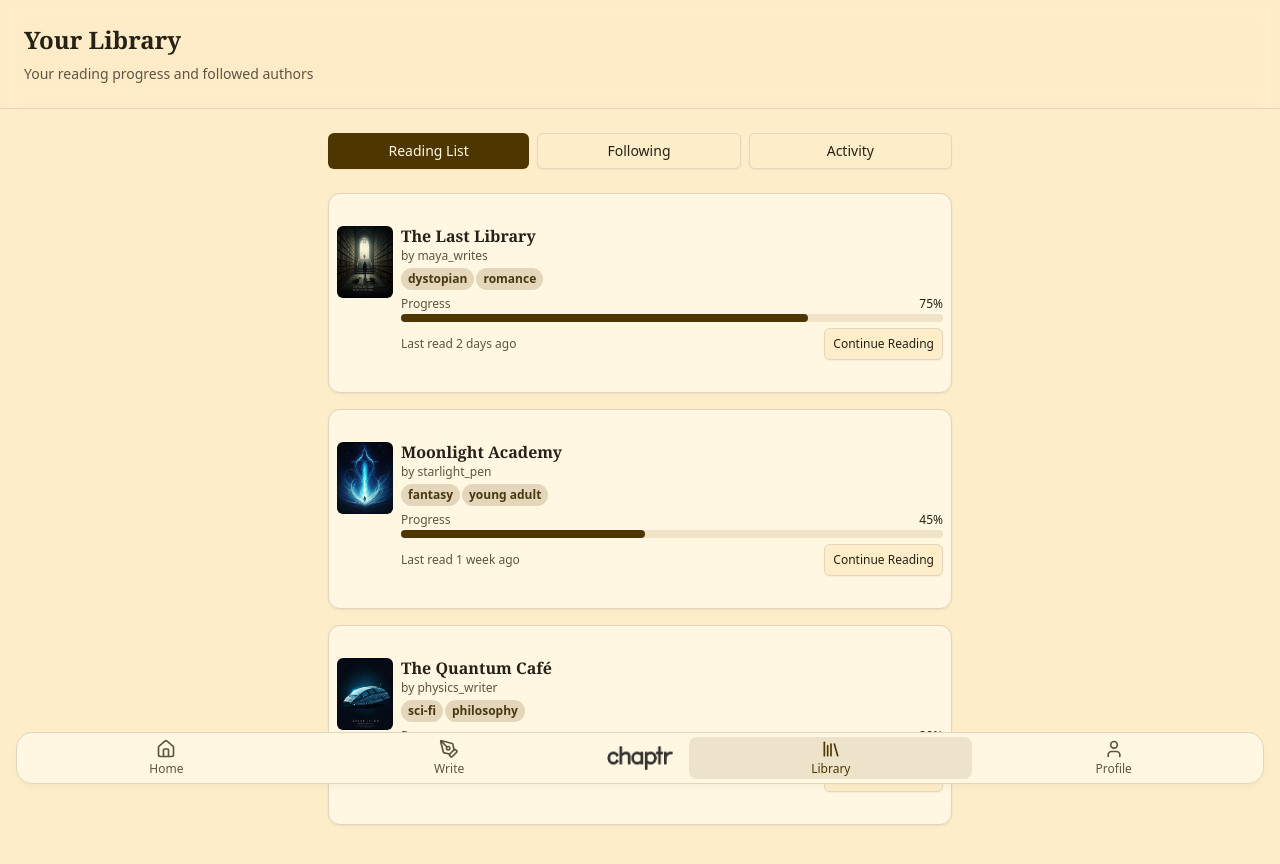
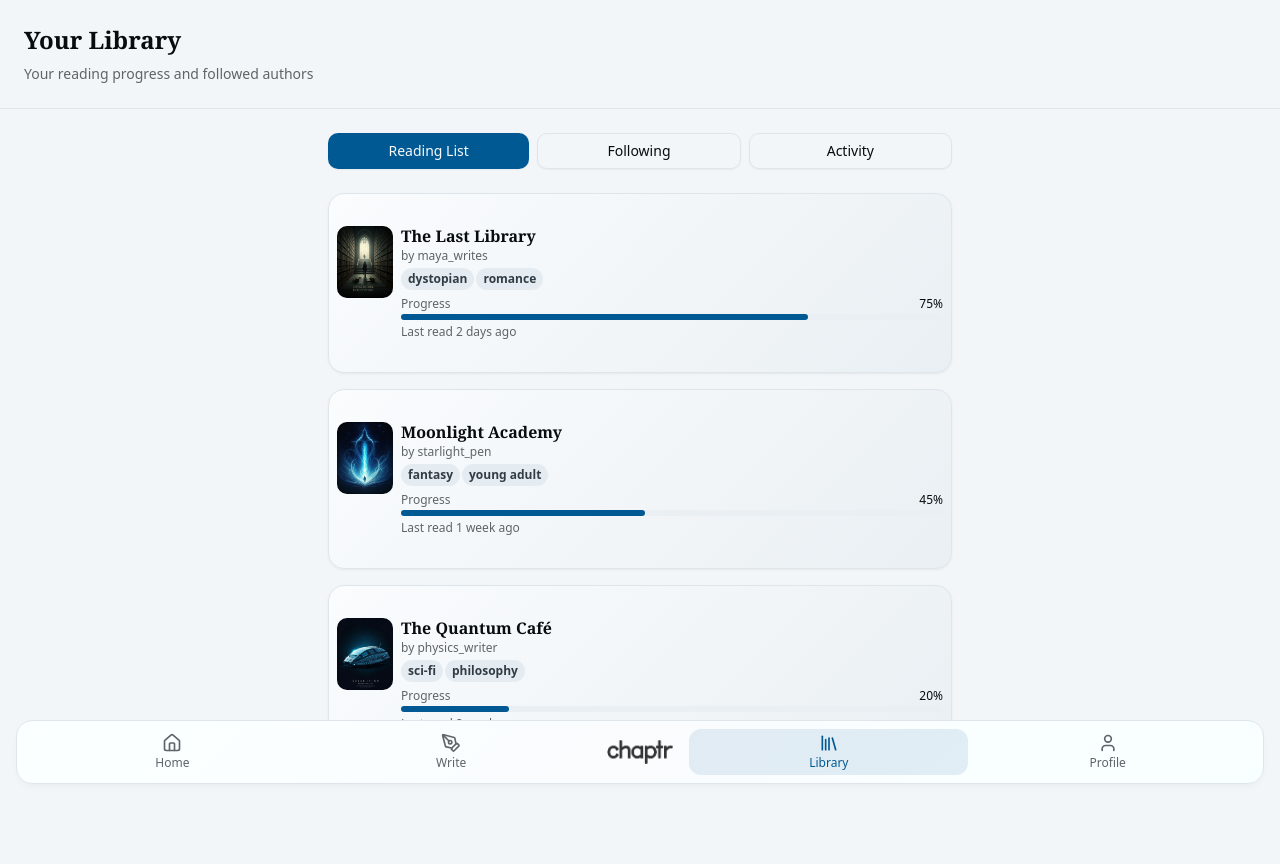
Before and after one commit to givenness/chaptr, a Next.js app: page /library in a window 1280 px wide. Shown: the top 864 px of the page. Built offline with nearby package versions, Linux system fonts and the light colour scheme.

Commit message:
Update color scheme

```diff
--- a/app/globals.css
+++ b/app/globals.css
@@ -4,40 +4,40 @@
 @custom-variant dark (&:is(.dark *));
 
 :root {
-  /* Updated theme to use warm creamy yellow background from typography specimen */
-  --background: oklch(0.95 0.05 85); /* Warm creamy yellow background */
-  --foreground: oklch(0.25 0.02 85); /* Dark text for good contrast */
-  --card: oklch(0.98 0.03 85); /* Slightly lighter yellow for cards */
-  --card-foreground: oklch(0.25 0.02 85);
-  --popover: oklch(0.98 0.03 85);
-  --popover-foreground: oklch(0.25 0.02 85);
-  --primary: oklch(0.35 0.08 85); /* Darker yellow-brown for primary elements */
-  --primary-foreground: oklch(0.98 0.03 85); /* Light text on dark primary */
-  --secondary: oklch(0.88 0.04 85); /* Muted yellow */
-  --secondary-foreground: oklch(0.35 0.06 85);
-  --muted: oklch(0.92 0.04 85);
-  --muted-foreground: oklch(0.45 0.03 85);
-  --accent: oklch(0.85 0.06 85); /* Slightly darker yellow accent */
-  --accent-foreground: oklch(0.25 0.02 85);
-  --destructive: oklch(0.6861 0.2061 14.9941);
-  --destructive-foreground: oklch(1.0 0 0);
-  --border: oklch(0.88 0.04 85);
-  --input: oklch(0.88 0.04 85);
-  --ring: oklch(0.35 0.08 85);
-  --chart-1: oklch(0.35 0.08 85);
-  --chart-2: oklch(0.45 0.06 85);
-  --chart-3: oklch(0.55 0.04 85);
-  --chart-4: oklch(0.65 0.03 85);
-  --chart-5: oklch(0.75 0.02 85);
-  --radius: 0.5rem;
-  --sidebar: oklch(0.92 0.04 85);
-  --sidebar-foreground: oklch(0.25 0.02 85);
-  --sidebar-primary: oklch(0.35 0.08 85);
-  --sidebar-primary-foreground: oklch(0.98 0.03 85);
-  --sidebar-accent: oklch(0.85 0.06 85);
-  --sidebar-accent-foreground: oklch(0.25 0.02 85);
-  --sidebar-border: oklch(0.88 0.04 85);
-  --sidebar-ring: oklch(0.35 0.08 85);
+  /* Modern minimal color palette with cool neutrals and subtle blue accents */
+  --background: oklch(0.97 0.005 240); /* Pure light background with minimal blue undertone */
+  --foreground: oklch(0.15 0.01 240); /* Deep charcoal for excellent readability */
+  --card: oklch(0.99 0.003 240); /* Slightly elevated white for cards */
+  --card-foreground: oklch(0.15 0.01 240);
+  --popover: oklch(0.99 0.003 240);
+  --popover-foreground: oklch(0.15 0.01 240);
+  --primary: oklch(0.45 0.12 245); /* Modern blue for primary actions */
+  --primary-foreground: oklch(0.98 0.003 240); /* Clean white text on primary */
+  --secondary: oklch(0.94 0.01 240); /* Subtle gray background */
+  --secondary-foreground: oklch(0.35 0.02 240);
+  --muted: oklch(0.95 0.008 240); /* Gentle gray for muted areas */
+  --muted-foreground: oklch(0.5 0.01 240); /* Medium gray text */
+  --accent: oklch(0.92 0.015 240); /* Light accent background */
+  --accent-foreground: oklch(0.2 0.02 240);
+  --destructive: oklch(0.62 0.18 15); /* Modern red for destructive actions */
+  --destructive-foreground: oklch(0.98 0.003 240);
+  --border: oklch(0.92 0.01 240); /* Subtle borders */
+  --input: oklch(0.96 0.005 240); /* Clean input backgrounds */
+  --ring: oklch(0.45 0.12 245); /* Focus ring matches primary */
+  --chart-1: oklch(0.45 0.12 245);
+  --chart-2: oklch(0.55 0.1 210);
+  --chart-3: oklch(0.65 0.08 180);
+  --chart-4: oklch(0.7 0.06 150);
+  --chart-5: oklch(0.75 0.04 120);
+  --radius: 0.75rem; /* Slightly more rounded for modern feel */
+  --sidebar: oklch(0.96 0.008 240);
+  --sidebar-foreground: oklch(0.15 0.01 240);
+  --sidebar-primary: oklch(0.45 0.12 245);
+  --sidebar-primary-foreground: oklch(0.98 0.003 240);
+  --sidebar-accent: oklch(0.92 0.015 240);
+  --sidebar-accent-foreground: oklch(0.2 0.02 240);
+  --sidebar-border: oklch(0.92 0.01 240);
+  --sidebar-ring: oklch(0.45 0.12 245);
   /* Updated to use system fonts instead of custom fonts */
   --font-sans: system-ui, -apple-system, BlinkMacSystemFont, "Segoe UI", Roboto, "Helvetica Neue", Arial, sans-serif;
   --font-mono: ui-monospace, SFMono-Regular, "SF Mono", Consolas, "Liberation Mono", Menlo, monospace;
@@ -51,39 +51,39 @@
 }
 
 .dark {
-  /* Updated dark mode to complement the warm yellow theme */
-  --background: oklch(0.15 0.02 85); /* Dark warm background */
-  --foreground: oklch(0.92 0.04 85); /* Light warm text */
-  --card: oklch(0.18 0.03 85);
-  --card-foreground: oklch(0.92 0.04 85);
-  --popover: oklch(0.18 0.03 85);
-  --popover-foreground: oklch(0.92 0.04 85);
-  --primary: oklch(0.75 0.06 85); /* Light warm primary in dark mode */
-  --primary-foreground: oklch(0.15 0.02 85);
-  --secondary: oklch(0.25 0.04 85);
-  --secondary-foreground: oklch(0.85 0.05 85);
-  --muted: oklch(0.22 0.03 85);
-  --muted-foreground: oklch(0.65 0.04 85);
-  --accent: oklch(0.28 0.05 85);
-  --accent-foreground: oklch(0.92 0.04 85);
-  --destructive: oklch(0.6861 0.2061 14.9941);
-  --destructive-foreground: oklch(1.0 0 0);
-  --border: oklch(0.25 0.03 85);
-  --input: oklch(0.25 0.03 85);
-  --ring: oklch(0.75 0.06 85);
-  --chart-1: oklch(0.75 0.06 85);
-  --chart-2: oklch(0.65 0.05 85);
-  --chart-3: oklch(0.55 0.04 85);
-  --chart-4: oklch(0.45 0.03 85);
-  --chart-5: oklch(0.35 0.02 85);
-  --sidebar: oklch(0.18 0.03 85);
-  --sidebar-foreground: oklch(0.92 0.04 85);
-  --sidebar-primary: oklch(0.75 0.06 85);
-  --sidebar-primary-foreground: oklch(0.15 0.02 85);
-  --sidebar-accent: oklch(0.28 0.05 85);
-  --sidebar-accent-foreground: oklch(0.92 0.04 85);
-  --sidebar-border: oklch(0.25 0.03 85);
-  --sidebar-ring: oklch(0.75 0.06 85);
+  /* Modern dark mode with sophisticated neutrals */
+  --background: oklch(0.08 0.005 240); /* Deep dark background */
+  --foreground: oklch(0.95 0.003 240); /* Clean light text */
+  --card: oklch(0.12 0.008 240); /* Elevated dark surface */
+  --card-foreground: oklch(0.95 0.003 240);
+  --popover: oklch(0.12 0.008 240);
+  --popover-foreground: oklch(0.95 0.003 240);
+  --primary: oklch(0.6 0.15 245); /* Bright blue for dark mode */
+  --primary-foreground: oklch(0.08 0.005 240);
+  --secondary: oklch(0.18 0.01 240); /* Dark gray surface */
+  --secondary-foreground: oklch(0.8 0.005 240);
+  --muted: oklch(0.15 0.008 240); /* Muted dark background */
+  --muted-foreground: oklch(0.6 0.01 240); /* Medium light text */
+  --accent: oklch(0.2 0.015 240); /* Dark accent surface */
+  --accent-foreground: oklch(0.9 0.005 240);
+  --destructive: oklch(0.65 0.2 15); /* Vibrant red for dark mode */
+  --destructive-foreground: oklch(0.95 0.003 240);
+  --border: oklch(0.22 0.01 240); /* Subtle dark borders */
+  --input: oklch(0.16 0.008 240); /* Dark input backgrounds */
+  --ring: oklch(0.6 0.15 245); /* Bright focus ring */
+  --chart-1: oklch(0.6 0.15 245);
+  --chart-2: oklch(0.65 0.12 210);
+  --chart-3: oklch(0.7 0.1 180);
+  --chart-4: oklch(0.75 0.08 150);
+  --chart-5: oklch(0.8 0.06 120);
+  --sidebar: oklch(0.12 0.008 240);
+  --sidebar-foreground: oklch(0.95 0.003 240);
+  --sidebar-primary: oklch(0.6 0.15 245);
+  --sidebar-primary-foreground: oklch(0.08 0.005 240);
+  --sidebar-accent: oklch(0.2 0.015 240);
+  --sidebar-accent-foreground: oklch(0.9 0.005 240);
+  --sidebar-border: oklch(0.22 0.01 240);
+  --sidebar-ring: oklch(0.6 0.15 245);
   --shadow-x: 0px;
   --shadow-y: 1px;
   --shadow-blur: 2px;
@@ -225,4 +225,42 @@
   .mini-app-nav-spacing {
     @apply pb-20; /* 80px to account for floating nav */
   }
+
+  /* Modern gradient utilities */
+  .gradient-primary {
+    background: linear-gradient(135deg, var(--primary) 0%, oklch(0.5 0.1 250) 100%);
+  }
+
+  .gradient-subtle {
+    background: linear-gradient(135deg, var(--background) 0%, var(--card) 50%, var(--muted) 100%);
+  }
+
+  .gradient-card {
+    background: linear-gradient(135deg, var(--card) 0%, var(--muted) 100%);
+  }
+
+  .gradient-nav {
+    background: linear-gradient(135deg,
+      oklch(from var(--card) calc(l + 0.01) calc(c + 0.005) h) 0%,
+      var(--card) 50%,
+      oklch(from var(--card) calc(l + 0.015) calc(c + 0.008) h) 100%
+    );
+  }
+
+  /* Modern glass effect */
+  .glass-effect {
+    backdrop-filter: blur(20px) saturate(180%);
+    background: oklch(from var(--card) calc(l + 0.02) calc(c * 0.5) h / 0.8);
+    border: 1px solid oklch(from var(--border) calc(l + 0.05) calc(c * 0.8) h / 0.3);
+  }
+
+  /* Subtle hover effects */
+  .hover-lift {
+    transition: all 0.2s ease;
+  }
+
+  .hover-lift:hover {
+    transform: translateY(-1px);
+    box-shadow: 0 4px 12px oklch(from var(--foreground) l c h / 0.1);
+  }
 }
--- a/components/home-feed.tsx
+++ b/components/home-feed.tsx
@@ -230,7 +230,7 @@ export function HomeFeed() {
           ) : (
             sortedStories.map((story) => (
               <Link key={story.id} href={`/story/${story.id}`} className="block">
-                <Card className="overflow-hidden hover:shadow-md transition-shadow cursor-pointer">
+                <Card className="overflow-hidden hover:shadow-md transition-shadow cursor-pointer gradient-card hover-lift">
                   <CardContent className="p-2">
                     <div className="flex gap-2">
                       <img
--- a/components/library-page.tsx
+++ b/components/library-page.tsx
@@ -137,8 +137,9 @@ export function LibraryPage() {
         {activeTab === "reading" && (
           <div className="mini-app-element-gap">
             {mockLibraryData.readingList.map((story) => (
-              <Card key={story.id}>
-                <CardContent className="p-2">
+              <Link key={story.id} href={`/story/${story.id}`} className="block">
+                <Card className="overflow-hidden hover:shadow-md transition-shadow cursor-pointer gradient-card hover-lift">
+                  <CardContent className="p-2">
                   <div className="flex gap-2">
                     <img
                       src={
@@ -162,31 +163,27 @@ export function LibraryPage() {
                         ))}
                       </div>
 
-                      <div className="mb-1.5">
+                      <div className="mb-1">
                         <div className="flex items-center justify-between text-xs mb-0.5">
                           <span className="text-muted-foreground">Progress</span>
                           <span className="font-medium">{story.progress}%</span>
                         </div>
-                        <div className="w-full bg-muted rounded-full h-2">
+                        <div className="w-full bg-muted rounded-full h-1.5">
                           <div
-                            className="bg-primary h-2 rounded-full transition-all duration-300"
+                            className="bg-primary h-1.5 rounded-full transition-all duration-300"
                             style={{ width: `${story.progress}%` }}
                           />
                         </div>
                       </div>
 
-                      <div className="flex items-center justify-between">
+                      <div className="flex items-center">
                         <span className="text-xs text-muted-foreground">Last read {story.lastRead}</span>
-                        <Link href={`/story/${story.id}`}>
-                          <Button size="sm" variant="outline" className="text-xs px-2 py-1">
-                            Continue Reading
-                          </Button>
-                        </Link>
                       </div>
                     </div>
                   </div>
-                </CardContent>
-              </Card>
+                  </CardContent>
+                </Card>
+              </Link>
             ))}
           </div>
         )}
--- a/components/mobile-navigation.tsx
+++ b/components/mobile-navigation.tsx
@@ -19,8 +19,8 @@ export function MobileNavigation() {
   const pathname = usePathname()
 
   return (
-    <nav className="fixed bottom-4 left-4 right-4 bg-card border border-border rounded-2xl shadow-lg backdrop-blur-md">
-      <div className="flex items-center justify-between px-2 py-1">
+    <nav className="fixed bottom-4 left-4 right-4 gradient-nav border border-border rounded-2xl shadow-lg backdrop-blur-md">
+      <div className="flex items-center justify-between px-4 py-2">
         <div className="flex items-center flex-1">
           {leftNavItems.map(({ icon: Icon, label, href }) => {
             const isActive = pathname === href
@@ -29,7 +29,7 @@ export function MobileNavigation() {
                 key={href}
                 href={href}
                 className={cn(
-                  "flex flex-col items-center justify-center px-1 py-0.5 rounded-lg transition-colors min-w-0 flex-1",
+                  "flex flex-col items-center justify-center px-2 py-1 rounded-lg transition-colors min-w-0 flex-1",
                   isActive
                     ? "text-primary bg-primary/10"
                     : "text-muted-foreground hover:text-foreground hover:bg-primary/5",
@@ -54,7 +54,7 @@ export function MobileNavigation() {
                 key={href}
                 href={href}
                 className={cn(
-                  "flex flex-col items-center justify-center px-1 py-0.5 rounded-lg transition-colors min-w-0 flex-1",
+                  "flex flex-col items-center justify-center px-2 py-1 rounded-lg transition-colors min-w-0 flex-1",
                   isActive
                     ? "text-primary bg-primary/10"
                     : "text-muted-foreground hover:text-foreground hover:bg-primary/5",
```
